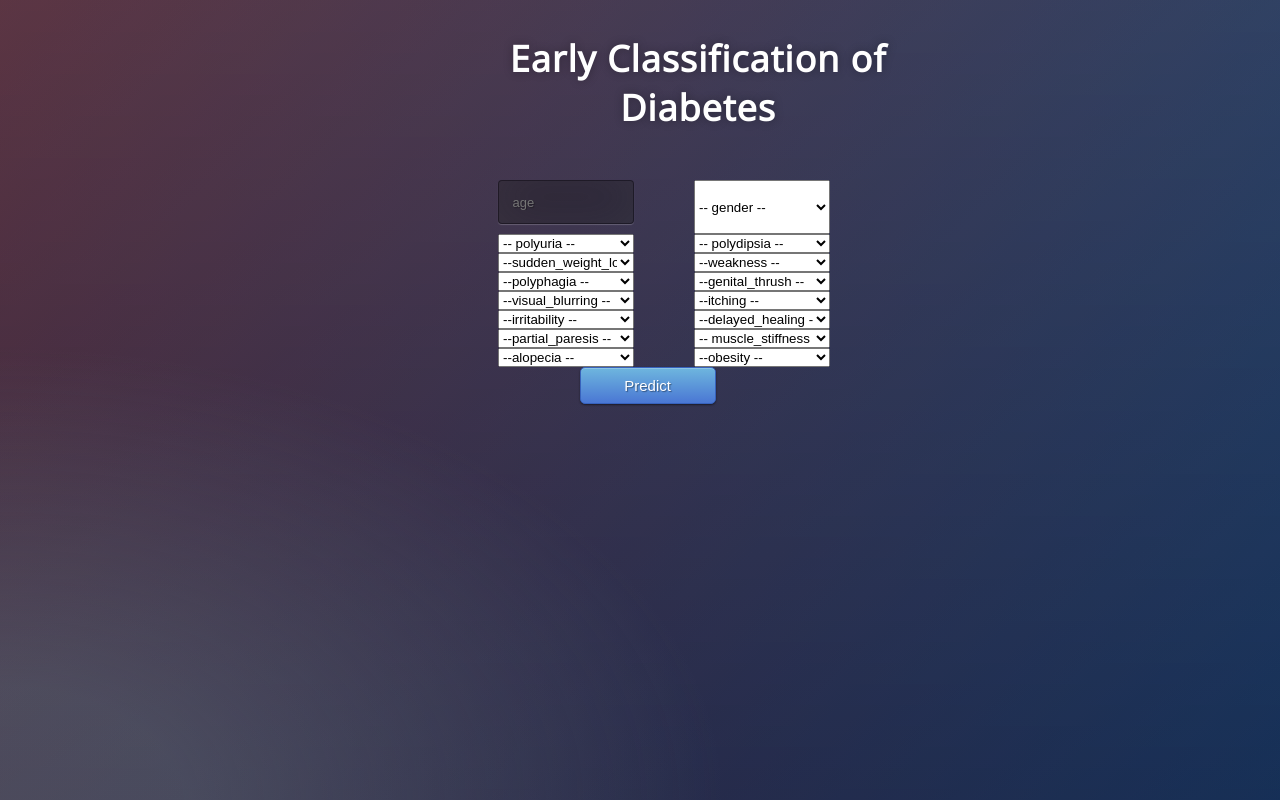
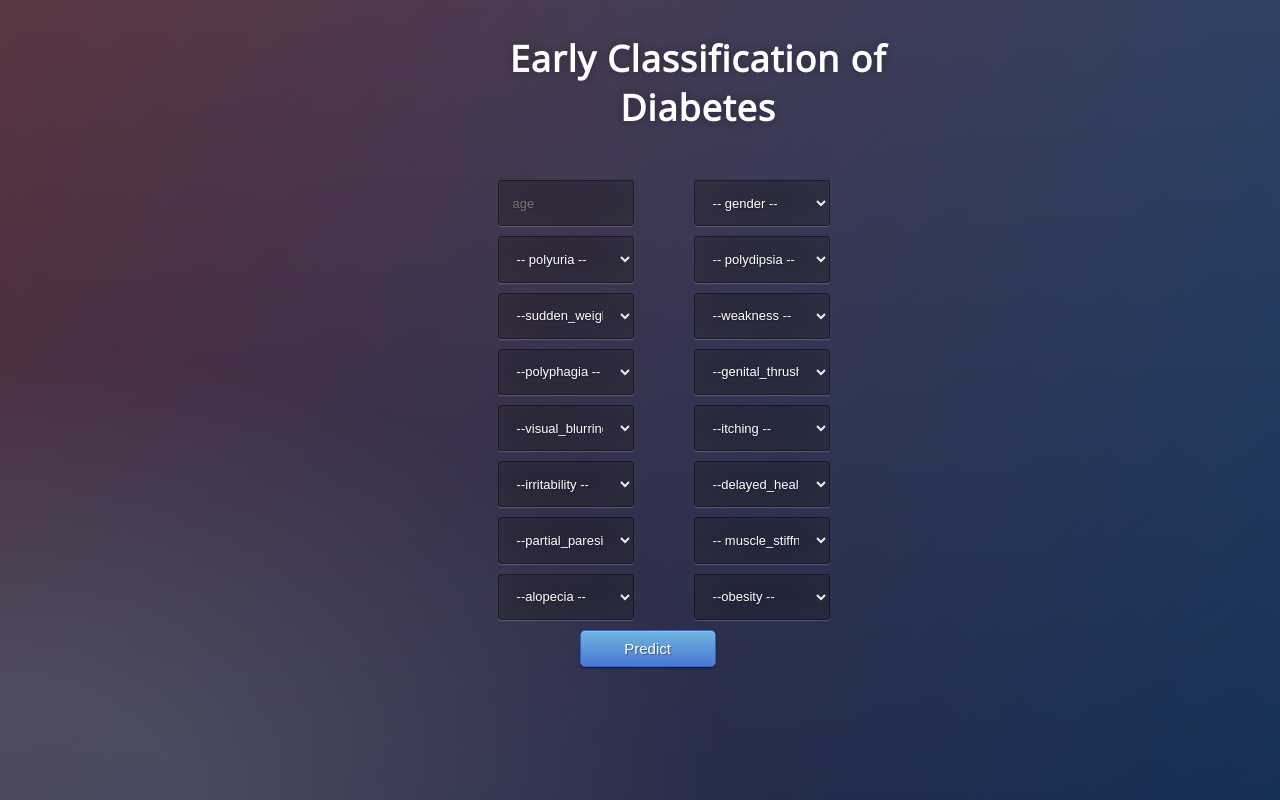
Before and after one commit to mohitsharma-iitj/Early-Classification-of-Diabetes, a Flask app: page / in a window 1280 px wide. Run offline with Flask 2, Linux system fonts and the light colour scheme.

Commit message:
Update style.css

```diff
--- a/static/css/style.css
+++ b/static/css/style.css
@@ -14,7 +14,7 @@
 html { width: 100%; height:100%;  }
 
 body {
-	overflow-y: hidden;
+	/* overflow-y: hidden; */
 	overflow-x: hidden;
 	width: 100%;
 	height:100%;
@@ -50,7 +50,7 @@ body {
 	column-gap:15%;
 }
 
-input {
+input,select {
 	width: 100%;
 	margin-bottom: 10px;
 	/* margin-left: 10px; */
@@ -70,7 +70,7 @@ input {
 	-ms-transition: box-shadow .5s ease;
 	transition: box-shadow .5s ease;
 }
-input:focus { box-shadow: inset 0 -5px 45px rgba(100,100,100,0.4), 0 1px 1px rgba(255,255,255,0.2); }
+input:focus,select:focus { box-shadow: inset 0 -5px 45px rgba(100,100,100,0.4), 0 1px 1px rgba(255,255,255,0.2); }
 
 button{
 	text-align: right;
```
